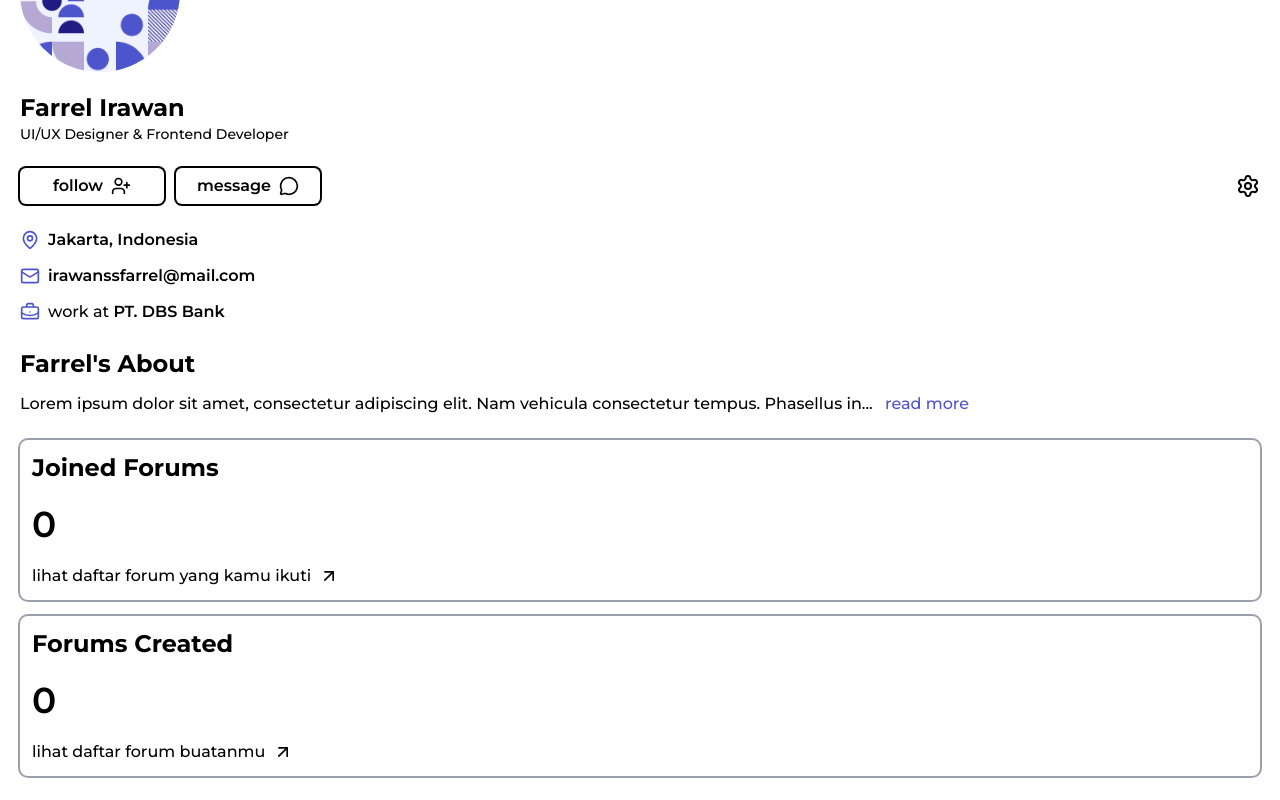
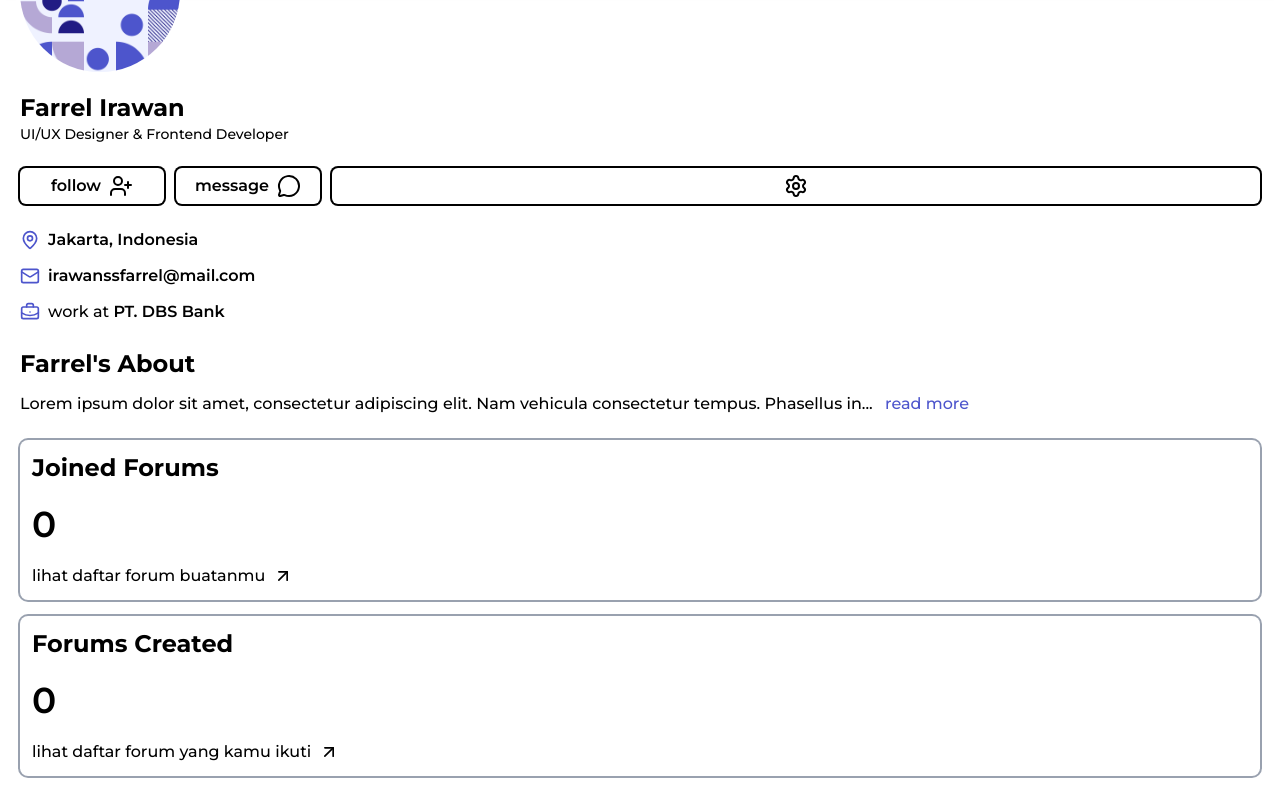
Before and after one commit to MrIrawan/indoforum, a Next.js app: page /profile/123 in a window 1280 px wide. Shown: the part 248-1048 px from the top of the page. Built offline with nearby package versions, Linux system fonts and the light colour scheme.

Commit message:
modifikasi penggunaan button pada komponen profile card dan membuat halaman profil menjadi clientside

```diff
--- a/src/app/profile/[id]/page.js
+++ b/src/app/profile/[id]/page.js
@@ -1,3 +1,5 @@
+"use client"
+
 import ProfileCard from "@/components/ui/profile/ProfileCard"
 
 export default function UserProfile() {
--- a/src/components/ui/profile/ProfileCard.js
+++ b/src/components/ui/profile/ProfileCard.js
@@ -1,15 +1,21 @@
+"use client"
+
+import { useState } from "react"
+
 import Image from "next/image"
 import indoforumImage from "../../../../public/images/mosaic-indoforum.png"
 import fluidImage from "../../../../public/images/fluid.jpg"
-import FollowButton from "../button/FollowButton"
-import MessageButton from "../button/MessageButton"
 import Button from "../button/Buttons"
 import ReadMore from "../ReadMore"
 import {
     MapPin,
     Mail,
     BriefcaseBusiness,
-    ArrowUpRight
+    ArrowUpRight,
+    SettingsIcon,
+    UserPlusIcon,
+    UserMinusIcon,
+    MessageCircle
 } from "lucide-react"
 
 export default function ProfileCard({ children }) {
@@ -24,6 +30,9 @@ export default function ProfileCard({ children }) {
 }
 
 function ProfileNameAndJob() {
+
+    const [isFollowed, setIsFollowed] = useState(false)
+
     return (
                 <div className="flex flex-col gap-6">
                     <div className="flex flex-col items-start">
@@ -32,14 +41,35 @@ function ProfileNameAndJob() {
                     </div>
                     <div className="flex justify-between gap-3">
                         <div className="flex items-center gap-3 w-fit">
-                            <FollowButton />
-                            <MessageButton />
+                            { isFollowed === true && (
+                                <Button
+                                    buttonStyle="ring-2 w-36 py-1.5 rounded-md flex items-center justify-center gap-2"
+                                >
+                                    <p className="text-base font-m-semibold">unfollow</p>
+                                    <UserMinusIcon className="w-6 h-6" />
+                                </Button>
+                            ) }
+                            { isFollowed === false && (
+                                <Button
+                                    buttonStyle="ring-2 w-36 py-1.5 rounded-md flex items-center justify-center gap-2"
+                                >
+                                    <p className="text-base font-m-semibold">follow</p>
+                                    <UserPlusIcon className="w-6 h-6" />
+                                </Button>
+                            ) }
+                            <Button
+                                buttonStyle="ring-2 w-36 py-1.5 rounded-md flex items-center justify-center gap-2"
+                            >
+                                <p className="text-base font-m-semibold">message</p>
+                                <MessageCircle className="w-6 h-6" />
+                            </Button>
                         </div>
                         <Button
-                            classname="w-full flex items-center justify-center"
                             link="/profile/settings"
+                            buttonStyle="ring-2 w-full rounded-md"
+                            linkStyle="w-full flex items-center justify-center gap-2"
                         >
-                            <Button.settings />
+                            <SettingsIcon className="w-6 h-6" />
                         </Button>
                     </div>
                 </div>
@@ -85,18 +115,26 @@ function ProfileActivity() {
                     <div className="flex flex-col justify-between gap-2 w-full h-40 p-3 ring-2 ring-gray-400 rounded-lg">
                         <h2 className="text-2xl font-m-bold m-0 capitalize">joined forums</h2>
                         <p className="text-4xl font-m-semibold">0</p>
-                        <a href="#" className="w-full flex items-center gap-2">
-                            <p className="text-base font-m-medium">lihat daftar forum yang kamu ikuti</p>
+                        <Button
+                            link="/profile/activity/joined-forums"
+                            buttonStyle="w-full"
+                            linkStyle="w-full flex items-center gap-2"
+                        >
+                            <p className="text-base font-m-medium">lihat daftar forum buatanmu</p>
                             <ArrowUpRight className="w-5 h-5" />
-                        </a>
+                        </Button>
                     </div>
                     <div className="flex flex-col justify-between gap-2 w-full h-40 p-3 ring-2 ring-gray-400 rounded-lg">
                         <h2 className="text-2xl font-m-bold m-0 capitalize">forums created</h2>
                         <p className="text-4xl font-m-semibold">0</p>
-                        <a href="#" className="w-full flex items-center gap-2">
-                            <p className="text-base font-m-medium">lihat daftar forum buatanmu</p>
+                        <Button
+                            link="/profile/activity/forums-created"
+                            buttonStyle="w-full"
+                            linkStyle="w-full flex items-center gap-2"
+                        >
+                            <p className="text-base font-m-medium">lihat daftar forum yang kamu ikuti</p>
                             <ArrowUpRight className="w-5 h-5" />
-                        </a>
+                        </Button>
                     </div>
                 </div>
     )
```
